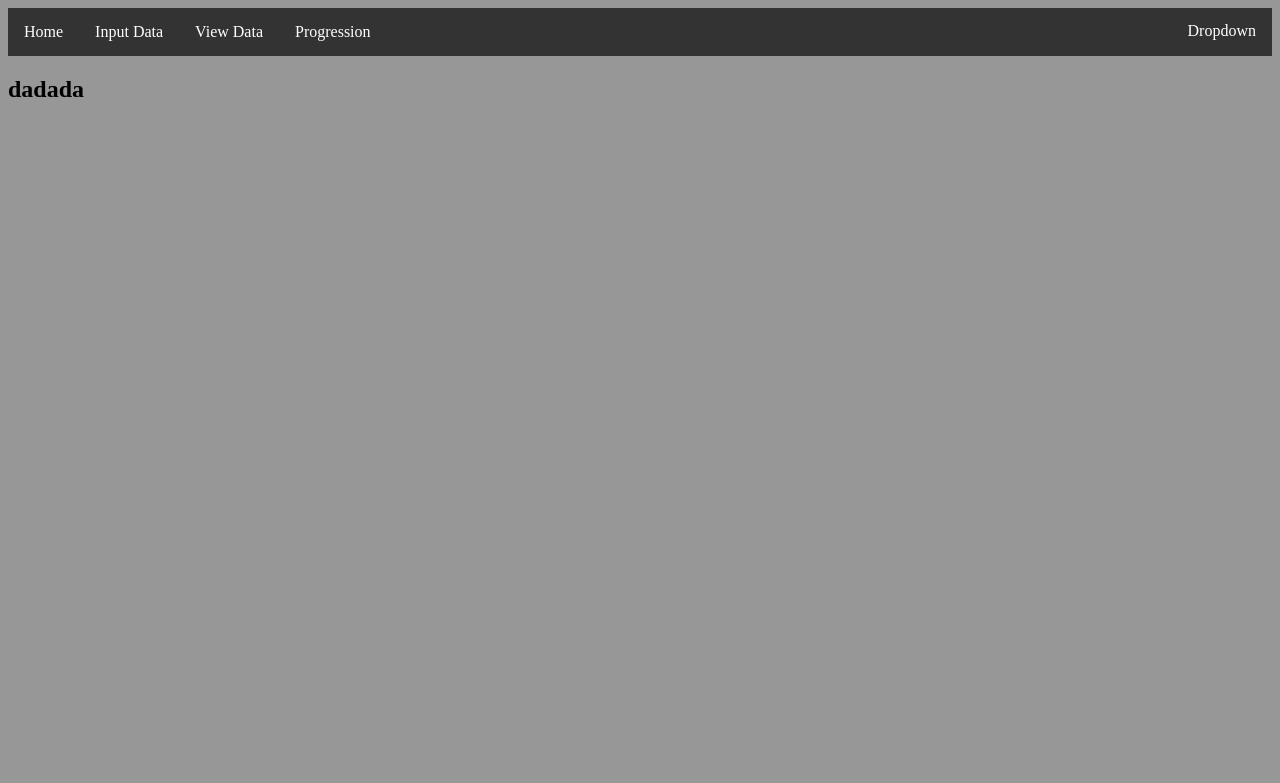
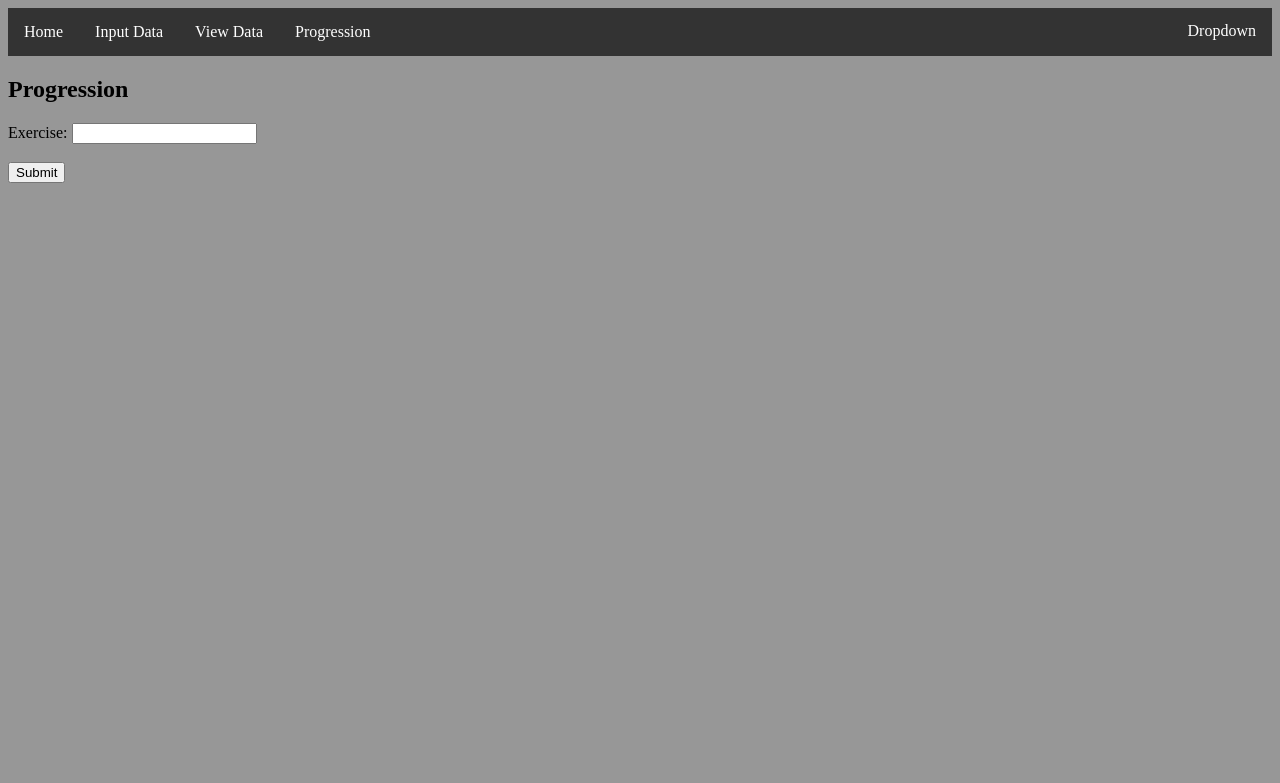
Before and after one commit to hollow-earth/hackathon2023, a Flask app: page /progress in a window 1280 px wide. Shown: the top 783 px of the page. Run offline with Flask 2, Linux system fonts and the light colour scheme.

Commit message:
Push it he says

```diff
--- a/templates/progress.html
+++ b/templates/progress.html
@@ -21,4 +21,11 @@
         </div>
     </body>
 </header>
-<h2>dadada</h2>
+<h2>Progression</h2>
+<body class="body">
+    <form action="/action_page.php">
+        <label for="exercise">Exercise:</label>
+        <input type="text" name="exercise"><br><br>
+        <input type="submit" value="Submit">
+      </form>
+</body>
```
